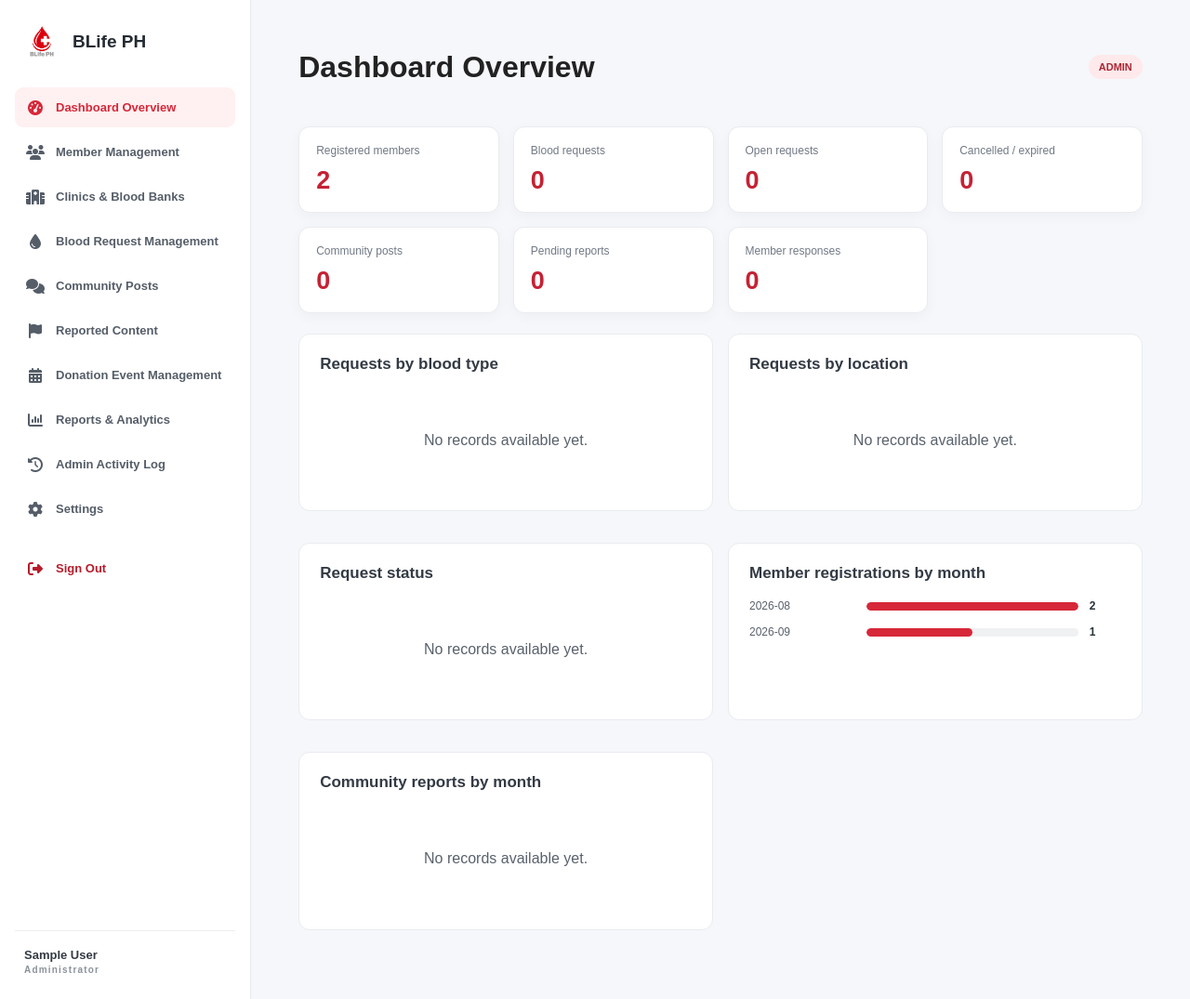
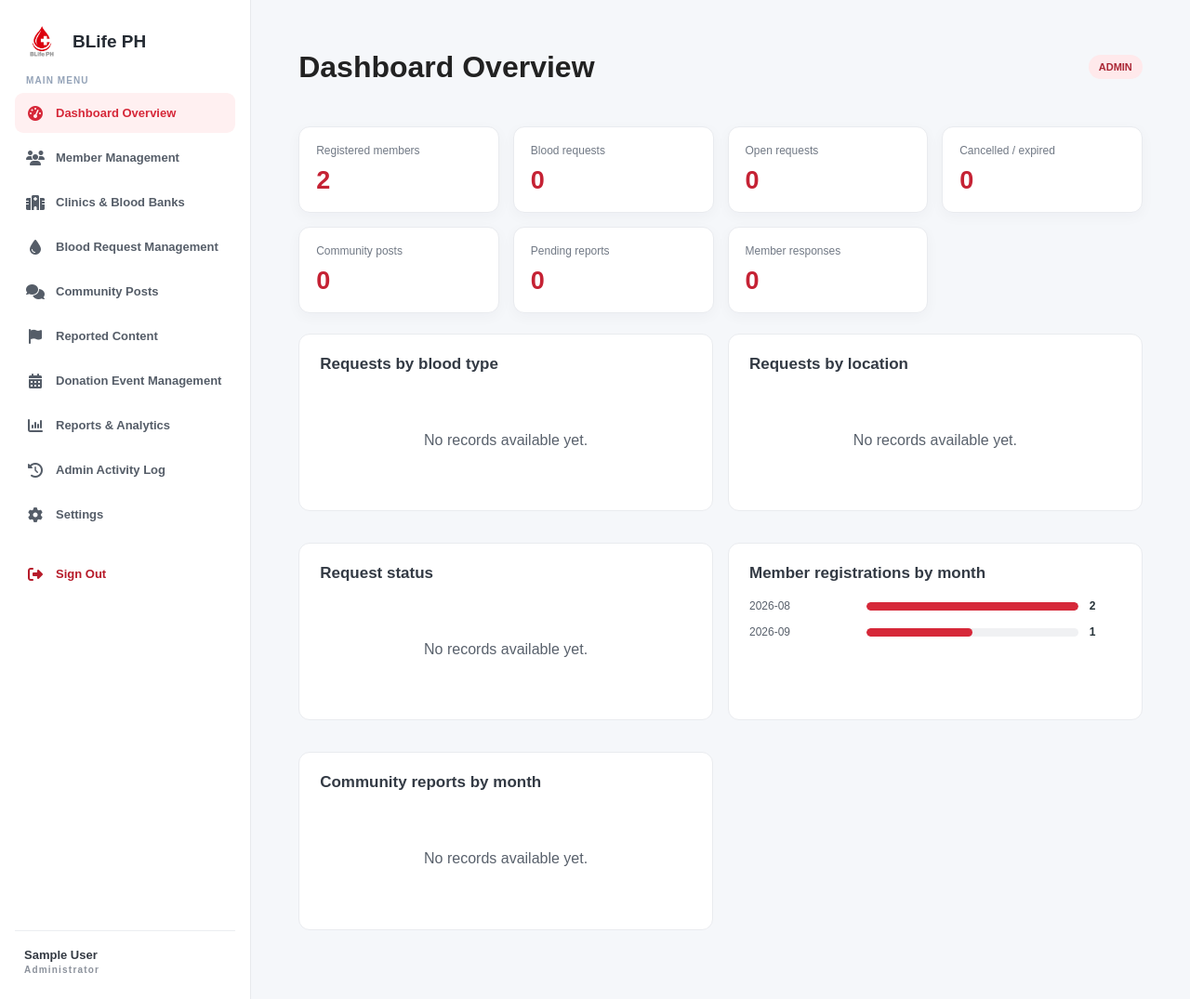
Before and after one commit to John8bits/BloodDonationSite, a PHP site: page /admin/dashboard.php in a window 1280 px wide. Shown: the whole page at 93% size. Run offline with PHP 8.4, Linux system fonts and the light colour scheme; the visitor is signed in with stand-in values (Sample User, id 1); data comes from the database, SQL or seed files in the repository; data that the repository does not hold is empty; some libraries are stand-ins or nearby versions.

Commit message:
Add label for both admin and clinic sidebar

```diff
--- a/admin/dashboard.php
+++ b/admin/dashboard.php
@@ -378,6 +378,7 @@ $showEventCreateAction = $currentPage === 'events' && $schema['event_fields'] &&
     <aside class="admin-sidebar" id="adminSidebar">
         <a class="admin-brand" href="dashboard.php"><img src="../images/BlifePH_no_bg.png" alt=""><span>BLife
                 PH</span></a>
+        <p class="admin-sidebar-section-label">Main Menu</p>
         <nav aria-label="Admin navigation">
             <?php foreach ($sections as $key => $label): ?>
                 <a href="dashboard.php?page=<?= admin_h($key) ?>" class="<?= $currentPage === $key ? 'active' : '' ?>"
--- a/assets/dashb.css
+++ b/assets/dashb.css
@@ -252,7 +252,7 @@ table.admin-table th {
     display: flex;
     align-items: center;
     gap: 12px;
-    margin: 0 8px 28px;
+    margin: 0 8px 14px;
     color: #252b33;
     text-decoration: none;
     font-weight: 800;
@@ -289,6 +289,16 @@ table.admin-table th {
 .admin-sidebar nav {
     display: grid;
     gap: 5px;
+}
+
+.admin-sidebar-section-label {
+    margin: 0 12px 7px;
+    color: #94a3b8;
+    font-size: 10px;
+    font-weight: 800;
+    letter-spacing: 1.1px;
+    line-height: 1.3;
+    text-transform: uppercase;
 }
 
 .admin-sidebar nav a {
--- a/clinic/dashboard.php
+++ b/clinic/dashboard.php
@@ -36,7 +36,7 @@ $noticeStmt=$pdo->prepare('SELECT n.*,a.fname actor_first,a.lname actor_last FRO
 $nav=['overview'=>'Dashboard','requests'=>'Blood Requests','responses'=>'Request Responses','messages'=>'Messages','notifications'=>'Notifications','profile'=>'Clinic Profile','settings'=>'Account Settings'];
 ?>
 <!DOCTYPE html><html lang="en"><head><meta charset="UTF-8"><meta name="viewport" content="width=device-width, initial-scale=1"><title><?= clinic_h($nav[$page]) ?> | BLife PH</title><link rel="stylesheet" href="https://cdnjs.cloudflare.com/ajax/libs/font-awesome/6.5.2/css/all.min.css"><link rel="stylesheet" href="../assets/user-dashboard.css"><link rel="stylesheet" href="../assets/clinic-dashboard.css"></head>
-<body><div class="clinic-shell"><aside class="clinic-sidebar"><a class="clinic-brand" href="dashboard.php"><img src="../images/BlifePH_no_bg.png" alt="BLife PH"><span>BLife PH</span></a><div class="clinic-name"><?= clinic_h($clinic['facility_name']) ?><small><?= clinic_h(ucwords(str_replace('_',' ',$clinic['facility_type']))) ?> · <?php if ((int)$clinic['is_verified'] === 1): ?><b>Verified Institution</b><?php else: ?>Not verified<?php endif; ?></small></div><nav><?php foreach($nav as $key=>$label): ?><a href="dashboard.php?page=<?= clinic_h($key) ?>" class="<?= $page===$key?'active':'' ?>" <?= $page===$key?'aria-current="page"':'' ?>><i class="fa-solid <?= clinic_h(['overview'=>'fa-gauge-high','requests'=>'fa-droplet','responses'=>'fa-handshake','messages'=>'fa-comments','notifications'=>'fa-bell','profile'=>'fa-hospital','settings'=>'fa-gear'][$key] ?? 'fa-circle') ?>" aria-hidden="true"></i><span><?= clinic_h($label) ?></span></a><?php endforeach; ?><a href="../logout.php"><i class="fa-solid fa-right-from-bracket" aria-hidden="true"></i><span>Sign out</span></a></nav></aside>
+<body><div class="clinic-shell"><aside class="clinic-sidebar"><a class="clinic-brand" href="dashboard.php"><img src="../images/BlifePH_no_bg.png" alt="BLife PH"><span>BLife PH</span></a><div class="clinic-name"><?= clinic_h($clinic['facility_name']) ?><small><?= clinic_h(ucwords(str_replace('_',' ',$clinic['facility_type']))) ?> · <?php if ((int)$clinic['is_verified'] === 1): ?><b>Verified Institution</b><?php else: ?>Not verified<?php endif; ?></small></div><p class="clinic-sidebar-section-label">Main Menu</p><nav><?php foreach($nav as $key=>$label): ?><a href="dashboard.php?page=<?= clinic_h($key) ?>" class="<?= $page===$key?'active':'' ?>" <?= $page===$key?'aria-current="page"':'' ?>><i class="fa-solid <?= clinic_h(['overview'=>'fa-gauge-high','requests'=>'fa-droplet','responses'=>'fa-handshake','messages'=>'fa-comments','notifications'=>'fa-bell','profile'=>'fa-hospital','settings'=>'fa-gear'][$key] ?? 'fa-circle') ?>" aria-hidden="true"></i><span><?= clinic_h($label) ?></span></a><?php endforeach; ?><a href="../logout.php"><i class="fa-solid fa-right-from-bracket" aria-hidden="true"></i><span>Sign out</span></a></nav></aside>
 <main class="clinic-main"><header class="clinic-header"><div><p class="eyebrow">CLINIC / BLOOD BANK PORTAL</p><h1><?= clinic_h($nav[$page]) ?></h1></div><?php if ((int)$clinic['is_verified'] === 1): ?><span class="clinic-verified">Administrator verified</span><?php endif; ?></header>
 <?php if($flash): ?><div class="clinic-flash <?= clinic_h($flash['type']) ?>" role="status"><?= clinic_h($flash['message']) ?></div><?php endif; ?>
 <?php if($mustChange): ?><p class="clinic-flash" role="status">Change your temporary password before using clinic functions.</p><?php endif; ?>
```
Also changed, not shown: assets/clinic-dashboard.css (+9 -0 lines).
